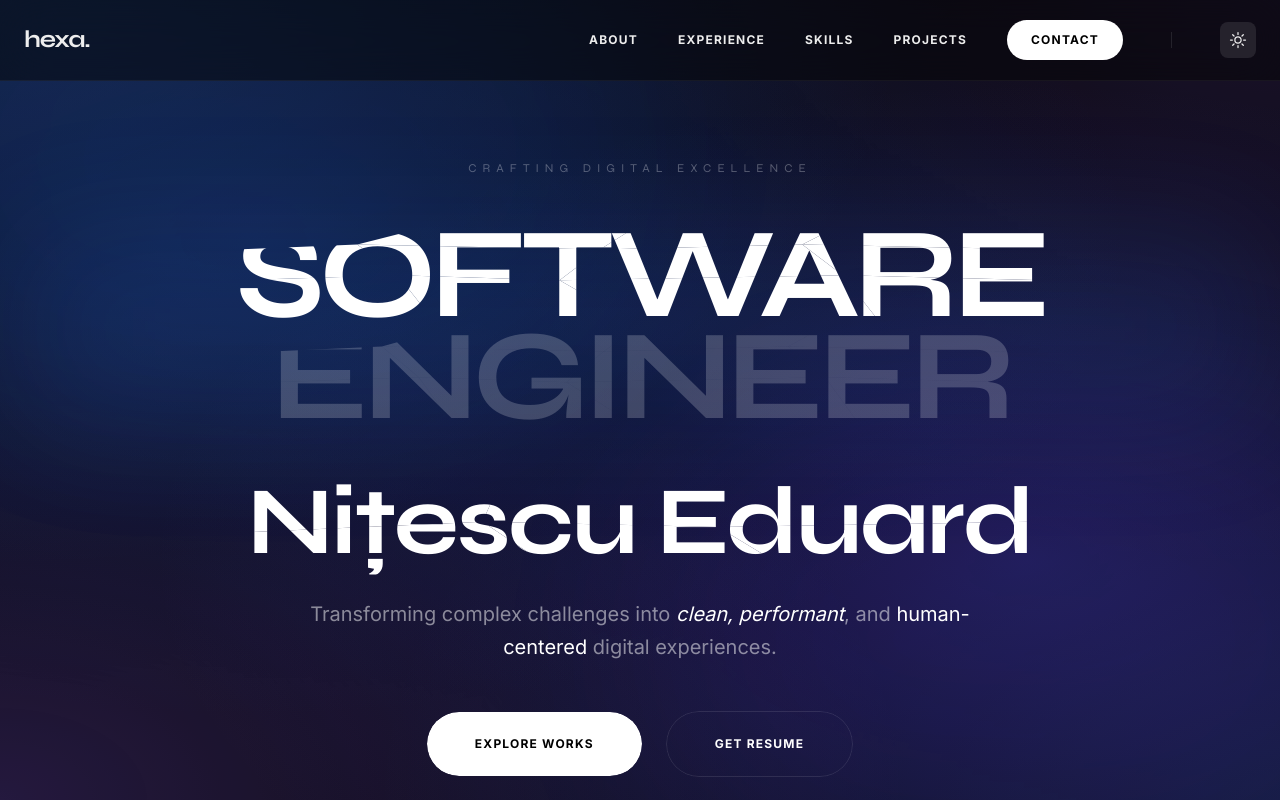
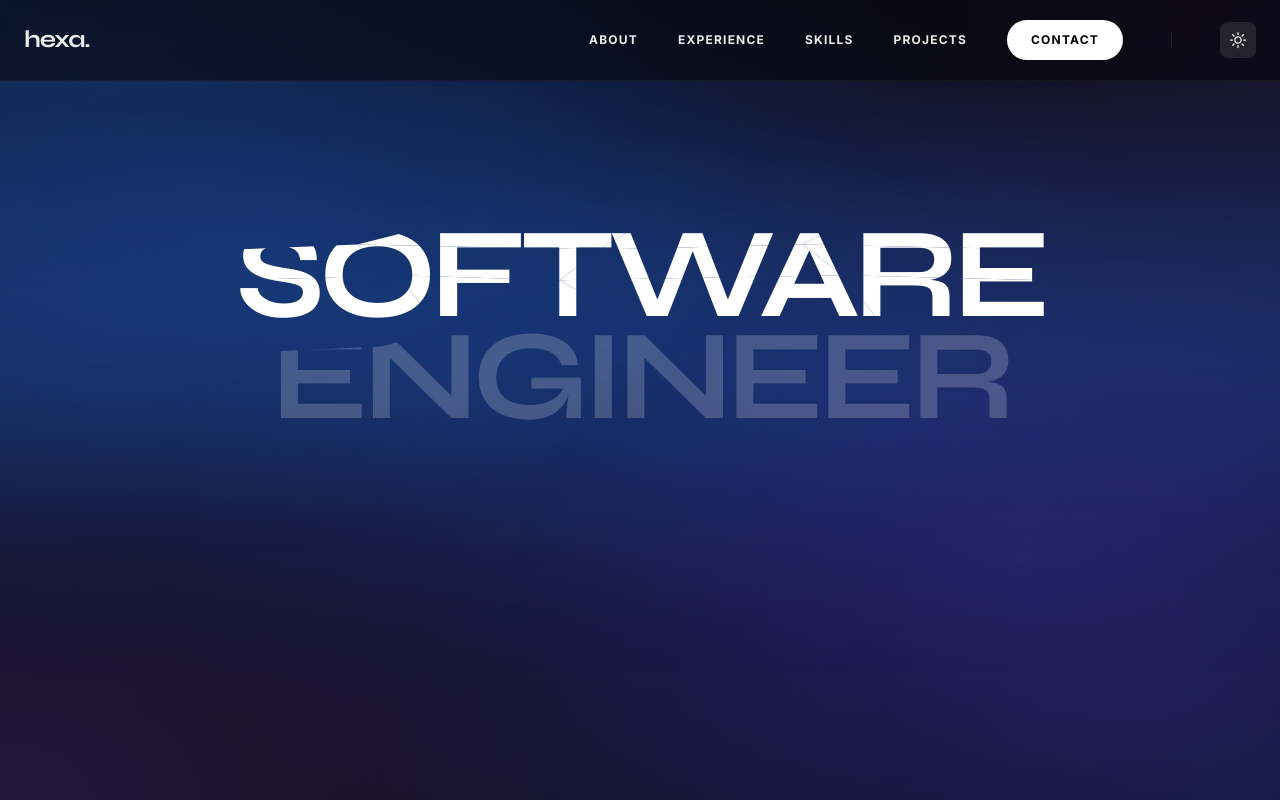
Before and after one commit to hexa325/portfolio-website, a Next.js app: page / in a window 1280 px wide. Shown: the top 800 px of the page. Built offline with nearby package versions, Linux system fonts and the light colour scheme.

Commit message:
feat: implement 12-piece 3D Hyper-Shatter and restore atmospheric background glows

```diff
--- a/src/app/globals.css
+++ b/src/app/globals.css
@@ -43,7 +43,7 @@
   100% { transform: translate(0px, 0px) scale(1); }
 }
 
-/* 3D HYPER-SHATTER RECONSTRUCTION (12 PIECES) */
+/* KINETIC SHATTER RECONSTRUCTION (12 PIECES) */
 @keyframes hyper3D-1 { 0% { transform: translate3d(-100vw, -100vh, 2000px) rotateX(120deg) rotateY(45deg); opacity: 0; } 100% { transform: translate3d(0, 0, 0) rotateX(0) rotateY(0); opacity: 1; } }
 @keyframes hyper3D-2 { 0% { transform: translate3d(100vw, -50vh, 1500px) rotateX(-90deg) rotateZ(30deg); opacity: 0; } 100% { transform: translate3d(0, 0, 0) rotateX(0) rotateZ(0); opacity: 1; } }
 @keyframes hyper3D-3 { 0% { transform: translate3d(-20vw, 100vh, 1800px) rotateY(180deg) rotateZ(-45deg); opacity: 0; } 100% { transform: translate3d(0, 0, 0) rotateY(0) rotateZ(0); opacity: 1; } }
@@ -56,11 +56,6 @@
 @keyframes hyper3D-10 { 0% { transform: translate3d(-80vw, 80vh, 1800px) rotateY(90deg) rotateX(-90deg); opacity: 0; } 100% { transform: translate3d(0, 0, 0) rotateY(0) rotateX(0); opacity: 1; } }
 @keyframes hyper3D-11 { 0% { transform: translate3d(100vw, -100vh, 1500px) rotateZ(45deg) rotateY(180deg); opacity: 0; } 100% { transform: translate3d(0, 0, 0) rotateZ(0) rotateY(0); opacity: 1; } }
 @keyframes hyper3D-12 { 0% { transform: translate3d(-40vw, -50vh, 2000px) rotateX(-120deg) rotateZ(-30deg); opacity: 0; } 100% { transform: translate3d(0, 0, 0) rotateX(0) rotateZ(0); opacity: 1; } }
-
-@keyframes slabEntrance {
-  0% { transform: translate3d(0, 300px, 1500px) rotateX(-60deg) scale(0.5); opacity: 0; }
-  100% { transform: translate3d(0, 0, 0) rotateX(0) scale(1); opacity: 1; }
-}
 
 @keyframes chromaticGlitch {
   0%, 100% { transform: translate(0); text-shadow: none; }
@@ -106,15 +101,10 @@
 
   @media (max-width: 768px) { .mesh-background, .ambient-glow { display: none !important; } }
 
-  /* 3D STAGE FOR HERO */
-  .hero-3d-stage {
-    perspective: 2500px;
-    transform-style: preserve-3d;
-  }
-
   /* 3D KINETIC DECONSTRUCTION */
   .hyper-container {
     @apply relative inline-block;
+    perspective: 2000px;
     transform-style: preserve-3d;
   }
 
@@ -146,20 +136,6 @@
   .h-shard-11 { clip-path: polygon(40% 55%, 75% 50%, 80% 100%, 50% 100%); animation: hyper3D-11 1.8s cubic-bezier(0.16, 1, 0.3, 1) forwards; animation-delay: 1.0s; }
   .h-shard-12 { clip-path: polygon(75% 50%, 100% 55%, 100% 100%, 80% 100%); animation: hyper3D-12 1.8s cubic-bezier(0.16, 1, 0.3, 1) forwards; animation-delay: 1.1s; }
 
-  /* NAME SHARDS (6 PIECES) */
-  .n-shard-1 { clip-path: polygon(0 0, 33% 0, 30% 50%, 0 60%); animation: hyper3D-3 1.8s cubic-bezier(0.16, 1, 0.3, 1) forwards; animation-delay: 1.2s; }
-  .n-shard-2 { clip-path: polygon(33% 0, 66% 0, 60% 55%, 30% 50%); animation: hyper3D-7 1.8s cubic-bezier(0.16, 1, 0.3, 1) forwards; animation-delay: 1.3s; }
-  .n-shard-3 { clip-path: polygon(66% 0, 100% 0, 100% 50%, 60% 55%); animation: hyper3D-2 1.8s cubic-bezier(0.16, 1, 0.3, 1) forwards; animation-delay: 1.4s; }
-  .n-shard-4 { clip-path: polygon(0 60%, 30% 50%, 40% 100%, 0 100%); animation: hyper3D-8 1.8s cubic-bezier(0.16, 1, 0.3, 1) forwards; animation-delay: 1.5s; }
-  .n-shard-5 { clip-path: polygon(30% 50%, 60% 55%, 70% 100%, 40% 100%); animation: hyper3D-4 1.8s cubic-bezier(0.16, 1, 0.3, 1) forwards; animation-delay: 1.6s; }
-  .n-shard-6 { clip-path: polygon(60% 55%, 100% 50%, 100% 100%, 70% 100%); animation: hyper3D-11 1.8s cubic-bezier(0.16, 1, 0.3, 1) forwards; animation-delay: 1.7s; }
-
-  /* 3D SLAB REVEAL */
-  .reveal-3d {
-    animation: slabEntrance 2s cubic-bezier(0.16, 1, 0.3, 1) both;
-    backface-visibility: hidden;
-  }
-
   /* SURGICAL FLICKER FIX CLASSES */
   .sync-inv { background-color: var(--inv-bg) !important; color: var(--inv-text) !important; transition: background-color 0.5s ease, color 0.5s ease, box-shadow 0.5s ease; }
   .sync-inv span { color: inherit; transition: color inherit; }
--- a/src/components/Hero.tsx
+++ b/src/components/Hero.tsx
@@ -11,12 +11,12 @@ export default function Hero() {
   );
 
   return (
-    <section id="hero" className="relative pt-32 md:pt-40 pb-24 md:pb-32 min-h-screen flex items-center overflow-hidden hero-3d-stage">
+    <section id="hero" className="relative pt-32 md:pt-40 pb-24 md:pb-32 min-h-screen flex items-center overflow-hidden">
       <div className="section-container relative z-10 w-full">
         <div className="flex flex-col items-center text-center">
-          {/* TAGLINE: 3D Entrance */}
-          <div className="mb-10 md:mb-12 h-auto overflow-hidden md:reveal-3d [animation-delay:0.2s]">
-            <span className="block font-display text-[10px] md:text-xs uppercase tracking-widest md:tracking-[0.5em] text-black/40 dark:text-white/30">
+          {/* TAGLINE: Elegant Entrance */}
+          <div className="mb-10 md:mb-12 h-auto overflow-hidden">
+            <span className="block font-display text-[10px] md:text-xs uppercase tracking-widest md:tracking-[0.5em] text-black/40 dark:text-white/30 animate-reveal-up">
               Crafting Digital Excellence
             </span>
           </div>
@@ -34,32 +34,23 @@ export default function Hero() {
                 <span className="block animate-expand [animation-delay:0.2s] text-black/20 dark:text-white/20">ENGINEER</span>
               </div>
             </h1>
-            <div className="absolute inset-0 -z-10 blur-3xl opacity-5 dark:opacity-10 bg-blue-500" />
+            {/* Focal Glow: RESTORED atmospheric depth behind the shattered text */}
+            <div className="absolute inset-0 -z-10 blur-3xl opacity-10 dark:opacity-25 bg-blue-500 scale-150 animate-pulse" />
           </div>
 
           <div className="max-w-4xl mb-8 md:mb-12 space-y-4 md:space-y-6">
-            {/* NAME: 6-Piece 3D Hyper-Shatter */}
-            <div className="hidden md:block">
-              <HyperShatter shardClassPrefix="n-shard" count={6} className="text-4xl md:text-7xl lg:text-8xl font-display font-bold tracking-tight leading-[1.1] text-black dark:text-white">
-                Nițescu Eduard
-              </HyperShatter>
-            </div>
-            <div className="md:hidden overflow-hidden">
-              <h2 className="text-4xl md:text-7xl lg:text-8xl font-display font-bold tracking-tight leading-[1.1] animate-reveal-up [animation-delay:0.5s] text-black dark:text-white">
+            <div className="overflow-hidden">
+              <h2 className="text-4xl md:text-7xl lg:text-8xl font-display font-bold tracking-tight leading-[1.1] animate-reveal-up [animation-delay:1.5s] text-black dark:text-white">
                 Nițescu Eduard
               </h2>
             </div>
 
-            {/* DESCRIPTION: 3D Slab Entrance */}
-            <div className="md:reveal-3d [animation-delay:2.4s]">
-              <p className="text-base md:text-xl text-black/50 dark:text-white/50 leading-relaxed max-w-2xl mx-auto">
-                Transforming complex challenges into <span className="text-black dark:text-white italic">clean, performant</span>, and <span className="text-black dark:text-white">human-centered</span> digital experiences.
-              </p>
-            </div>
+            <p className="text-base md:text-xl text-black/50 dark:text-white/50 leading-relaxed max-w-2xl mx-auto animate-fade-in [animation-delay:1.8s]">
+              Transforming complex challenges into <span className="text-black dark:text-white italic">clean, performant</span>, and <span className="text-black dark:text-white">human-centered</span> digital experiences.
+            </p>
           </div>
 
-          {/* BUTTONS: 3D Entrance */}
-          <div className="flex flex-col sm:flex-row items-center gap-4 md:gap-6 md:reveal-3d [animation-delay:2.8s]">
+          <div className="flex flex-col sm:flex-row items-center gap-4 md:gap-6 animate-reveal-up [animation-delay:2.2s]">
             <div className="overflow-hidden rounded-full">
               <a
                 href="#projects"
--- a/src/components/ModernMesh.tsx
+++ b/src/components/ModernMesh.tsx
@@ -19,24 +19,18 @@ export default function ModernMesh() {
     };
 
     const handleScroll = () => {
-      // Avoid logic entirely on mobile
       if (!containerRef.current) return;
-
       const position = window.scrollY;
       const height = document.documentElement.scrollHeight - window.innerHeight;
       const progress = height > 0 ? Math.min(position / height, 1) : 0;
-
       containerRef.current.style.setProperty("--scroll-progress", progress.toString());
     };
 
     const mobile = checkMobile();
-
-    // Only add scroll listener if NOT mobile
     if (!mobile) {
       window.addEventListener("scroll", handleScroll, { passive: true });
       handleScroll();
     }
-
     window.addEventListener("resize", checkMobile);
 
     return () => {
@@ -58,9 +52,12 @@ export default function ModernMesh() {
         "--is-dark": isDark ? "1" : "0"
       } as React.CSSProperties}
     >
+      {/* RESTORED & ENHANCED GLOBAL GLOWS */}
       <div className="absolute inset-0 z-0 pointer-events-none overflow-hidden">
-        <div className="absolute top-[-10%] left-[-10%] w-[60%] h-[60%] bg-blue-500/10 dark:bg-blue-600/20 rounded-full ambient-glow animate-blob" />
-        <div className="absolute bottom-[-10%] right-[-10%] w-[60%] h-[60%] bg-purple-500/10 dark:bg-purple-600/20 rounded-full ambient-glow animate-blob [animation-delay:2s]" />
+        <div className="absolute top-[-10%] left-[-10%] w-[60%] h-[60%] bg-blue-500/10 dark:bg-blue-600/25 rounded-full ambient-glow animate-blob" />
+        <div className="absolute bottom-[-10%] right-[-10%] w-[60%] h-[60%] bg-purple-500/10 dark:bg-purple-600/25 rounded-full ambient-glow animate-blob [animation-delay:2s]" />
+        {/* New dynamic center glow for the 'Showpiece' feel */}
+        <div className="absolute top-1/2 left-1/2 -translate-x-1/2 -translate-y-1/2 w-[40%] h-[40%] bg-blue-400/5 dark:bg-blue-500/10 rounded-full blur-[120px] pointer-events-none" />
       </div>
 
       <div
```
